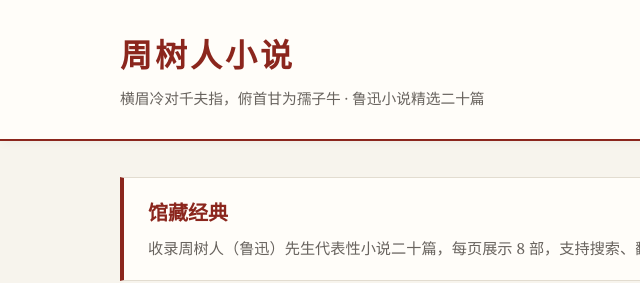
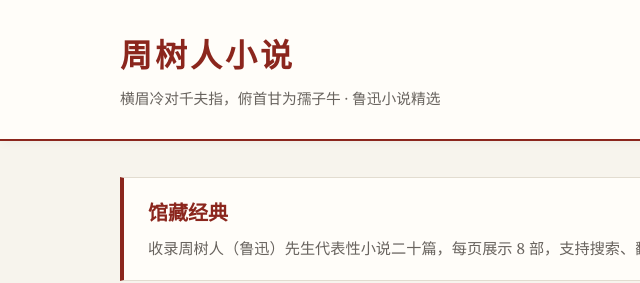
Before and after one commit to andehui/x-zsr, a plain HTML site: page index.html in a window 1280 px wide. Shown: the top 283 px of the page, 0-640 px from the left. Drawn offline with Linux system fonts and the light colour scheme.

Commit message:
Update index.html

```diff
--- a/index.html
+++ b/index.html
@@ -11,7 +11,7 @@
         <div class="container header-inner">
             <div class="brand">
                 <h1>周树人小说</h1>
-                <p class="subtitle">横眉冷对千夫指，俯首甘为孺子牛 · 鲁迅小说精选二十篇</p>
+                <p class="subtitle">横眉冷对千夫指，俯首甘为孺子牛 · 鲁迅小说精选</p>
             </div>
             <div class="search-box">
                 <input type="text" id="searchInput" placeholder="搜索篇名、人物或关键词...">
```
